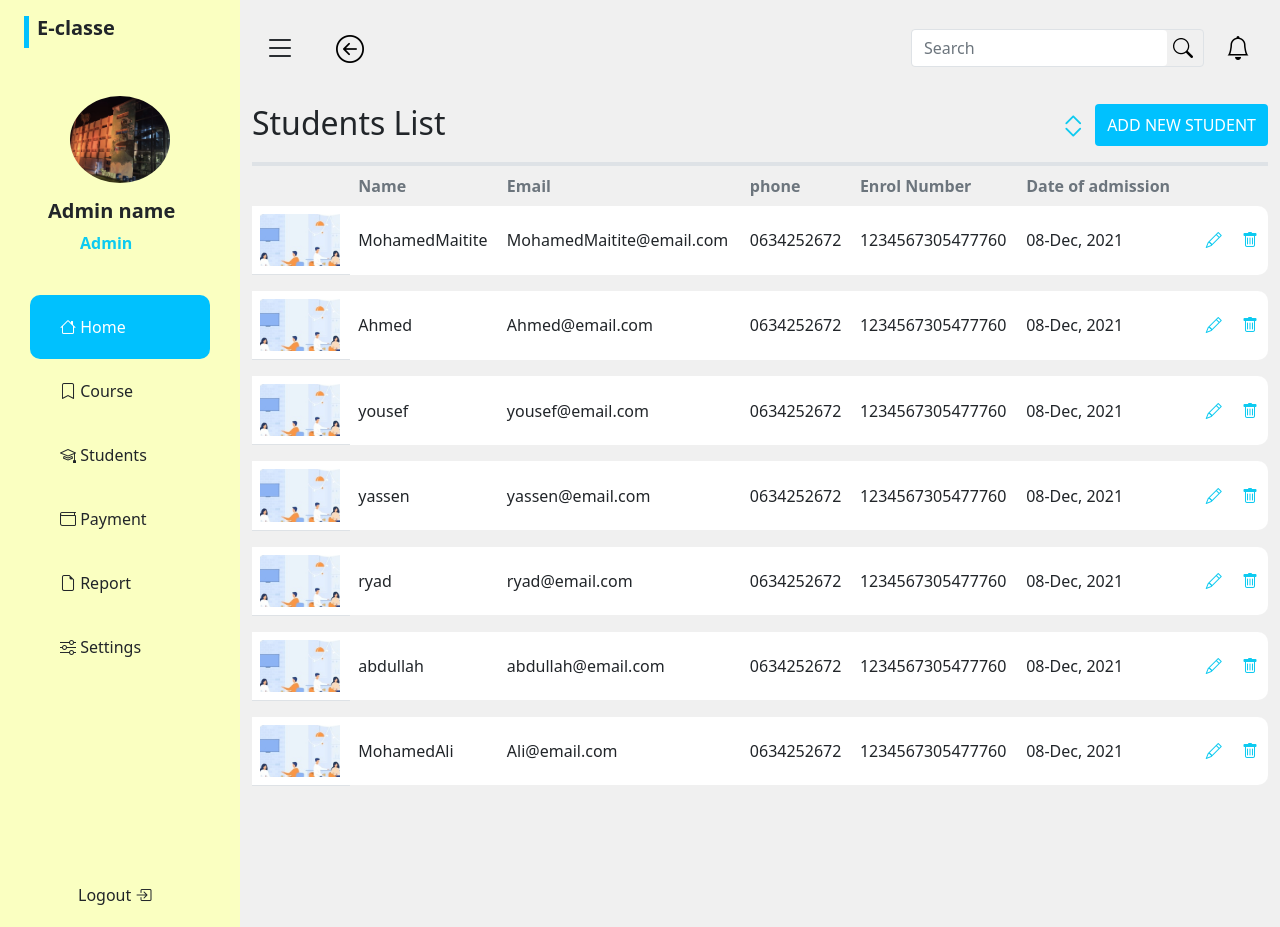
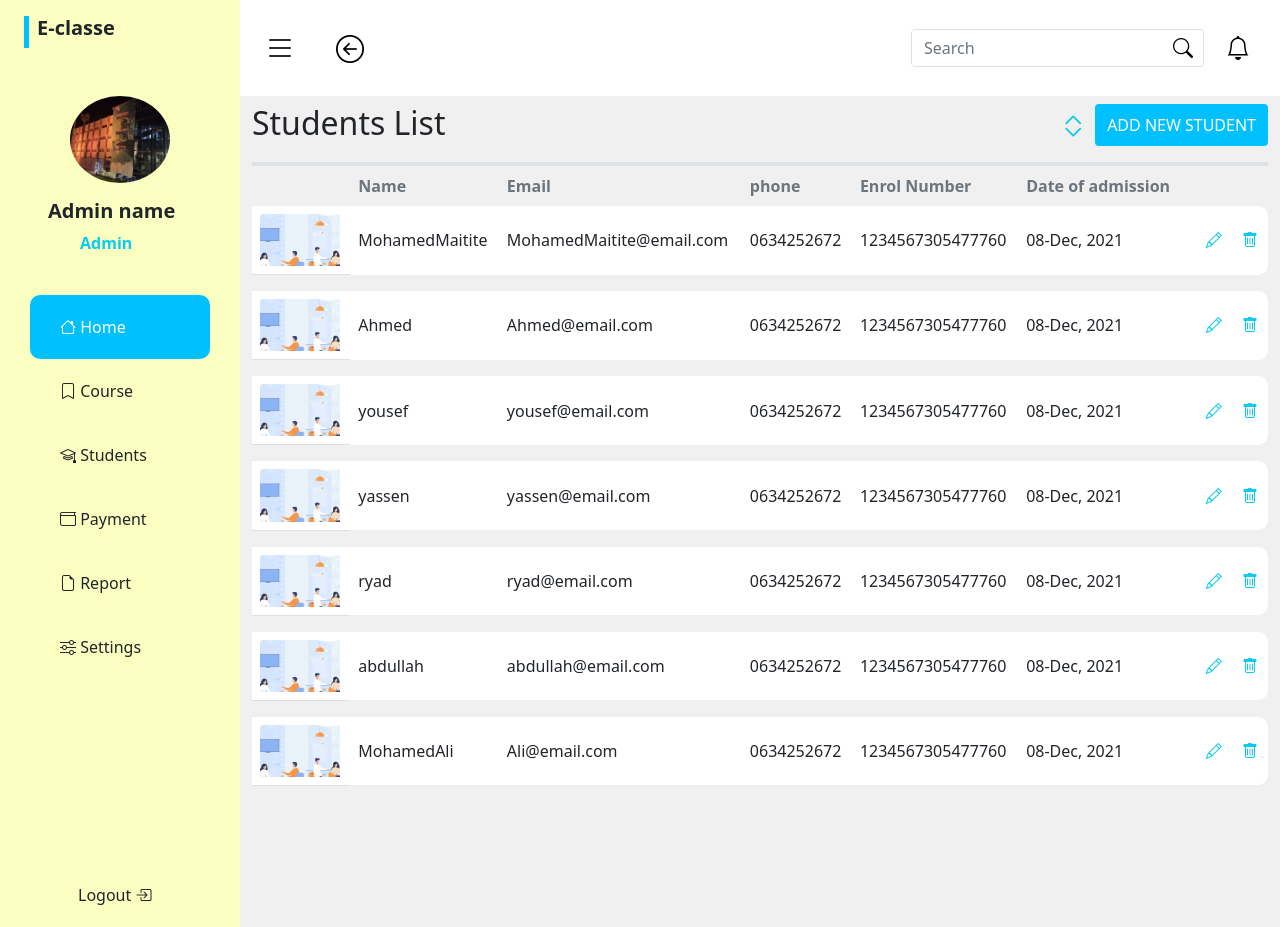
Before and after one commit to MaititeMohamed/E-Classe, a PHP site: page /Student.php in a window 1280 px wide. Run offline with PHP 8.4, Linux system fonts and the light colour scheme; some libraries are stand-ins or nearby versions.

Commit message:
change background navbar

```diff
--- a/Header.php
+++ b/Header.php
@@ -2,7 +2,7 @@
 
 echo
 '
-<nav class="navbar navbar-expand-lg navbar-light bg-transparent py-4 px-4">
+<nav class="navbar navbar-expand-lg navbar-light bg-white py-4 px-4">
 <div class="d-flex align-items-center">
     <i class="bi bi-list primary-text fs-2 me-3" id="menu-toggle"></i>
 
```
